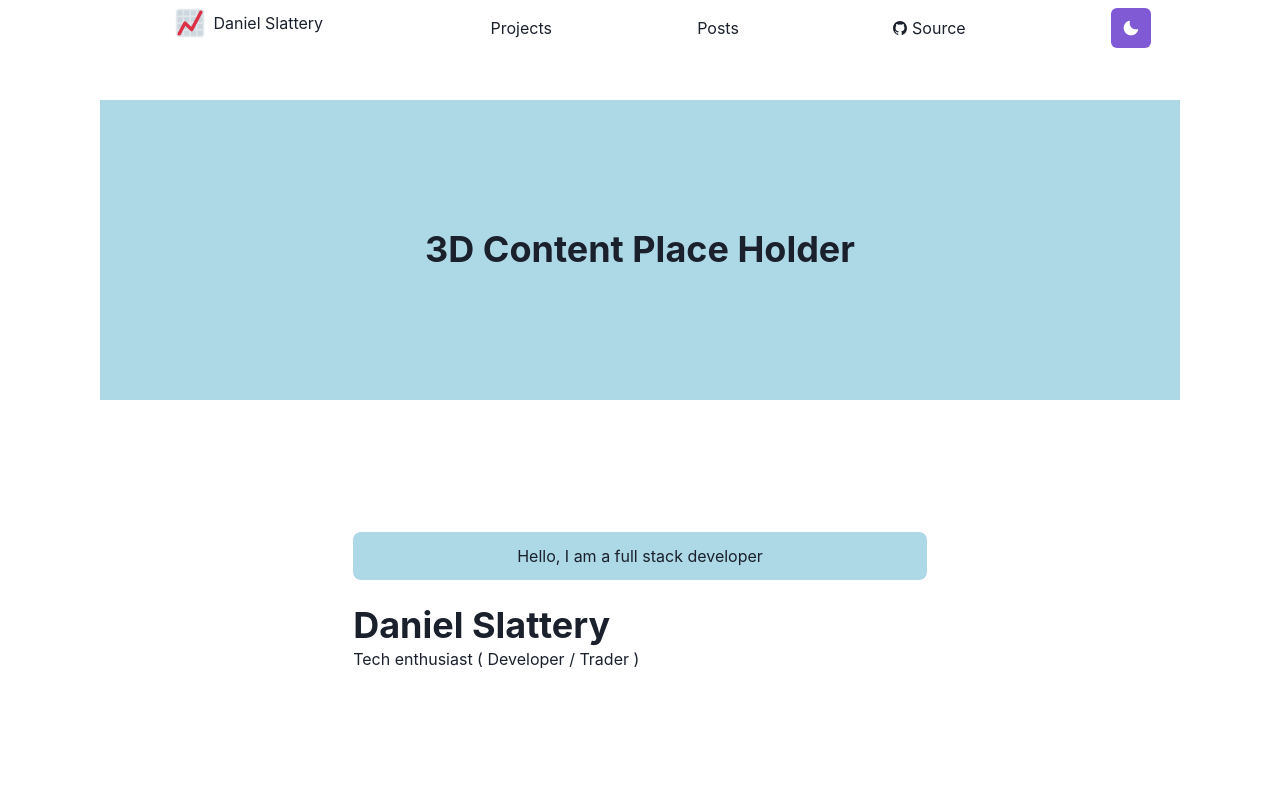
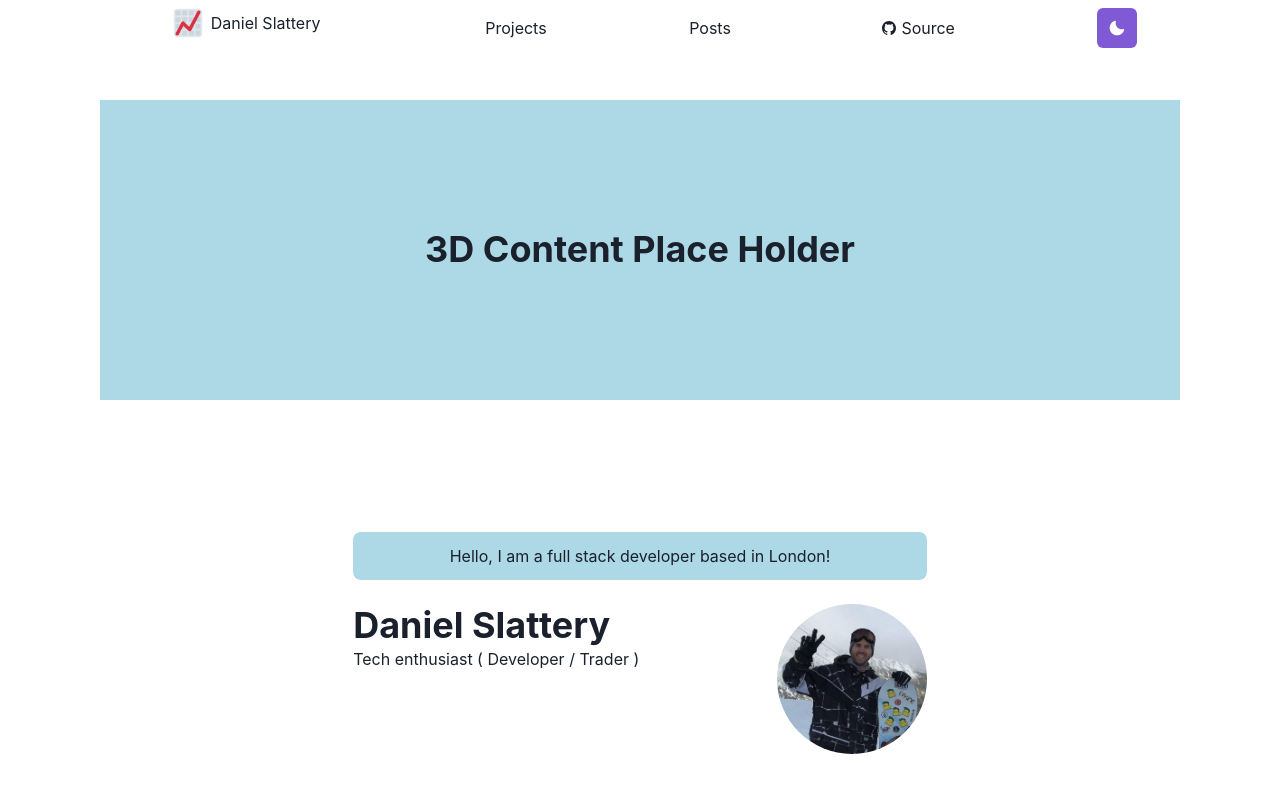
Before and after one commit to Daniel-Slattery/danielslattery.dev, a Next.js app: page / in a window 1280 px wide. Shown: the top 792 px of the page. Built offline with nearby package versions, Linux system fonts and the light colour scheme.

Commit message:
added profile pic

```diff
--- a/components/navbar.js
+++ b/components/navbar.js
@@ -14,7 +14,7 @@ const Navbar = () => {
   return (
     <Box
       position="fixed"
-      m={2}
+      p={2}
       as="nav"
       w="100%"
       css={{ backdropFilter: 'blur(10px)' }}
--- a/pages/index.js
+++ b/pages/index.js
@@ -1,10 +1,10 @@
-import { Container, Box, Heading } from '@chakra-ui/react'
+import { Container, Box, Heading, Image } from '@chakra-ui/react'
 
 export default function Home() {
   return (
     <Container>
       <Box borderRadius="lg" bg="lightblue" p={3} mb={6} align="center">
-        Hello, I am a full stack developer
+        Hello, I am a full stack developer based in London!
       </Box>
       <Box display={{md: 'flex'}}>
         <Box flexGrow={1}>
@@ -13,6 +13,7 @@ export default function Home() {
           </Heading>
           <p>Tech enthusiast ( Developer / Trader )</p>
         </Box>
+      <Image src='/images/snowboard-pic.jpg' borderRadius='full' boxSize='150px' fit='cover' object-position='top' />
       </Box>
     </Container>
   )
```
Also changed, not shown: public/images/snowboard-pic.jpg (added).
